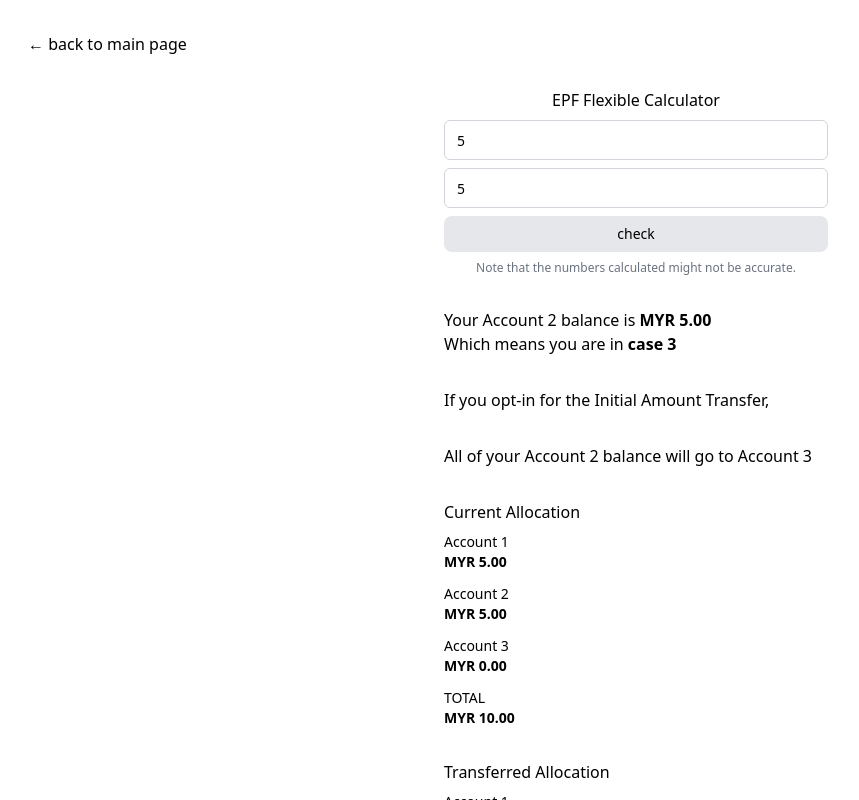
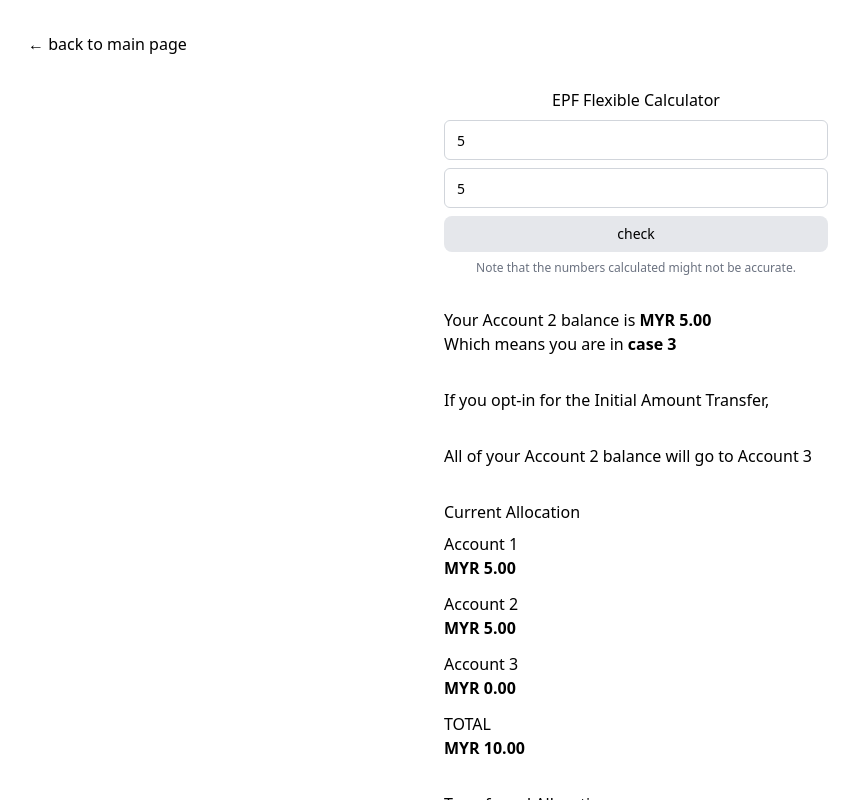
Before and after one commit to afrieirham/tools, a Next.js app: page /epf-flexible in a window 1280 px wide. Both pictures are taken after typing "5", "5" into the empty fields and a click on the button "check". Shown: the top 800 px of the page, without its empty margins (4-863 px from the left). Built offline with nearby package versions, Linux system fonts and the light colour scheme.

Commit message:
code refactor

```diff
--- a/src/pages/epf-flexible.tsx
+++ b/src/pages/epf-flexible.tsx
@@ -1,4 +1,9 @@
 import React, { useState } from "react";
+
+const ringgit = new Intl.NumberFormat("en-US", {
+  style: "currency",
+  currency: "MYR",
+});
 
 function EPFFlexible() {
   const [input1, setInput1] = useState("");
@@ -7,55 +12,14 @@
   const [amount1, setAmount1] = useState(0);
   const [amount2, setAmount2] = useState(0);
 
-  const hasAmount = amount1 > 0 && amount2 > 0;
-
-  const currentAccount1 = amount1;
-  const currentAccount2 = amount2;
-  const case1 = currentAccount2 >= 3000;
-  const case2 = currentAccount2 > 1000;
-  const case3 = currentAccount2 <= 1000;
-
-  const getEpfCase = () => {
-    if (case1) {
-      return 1;
-    } else if (case2) {
-      return 2;
-    } else return 3;
+  const getEPFCase = () => {
+    if (amount2 >= 3000) return 1;
+    else if (amount2 > 1000) return 2;
+    else return 3;
   };
 
-  const caseTitle = case1 ? 1 : case2 ? 2 : 3;
-
-  const getNextAccount2 = () => {
-    if (case1) {
-      return amount2 / 2;
-    } else if (case2) {
-      return currentAccount2 - 1000;
-    } else {
-      return 0;
-    }
-  };
-
-  const nextAccount1 = case1
-    ? currentAccount1 + (5 / 30) * amount2
-    : currentAccount1;
-  const nextAccount2 = getNextAccount2();
-
-  const getNextAccount3 = () => {
-    if (case1) {
-      return (amount2 * 10) / 30;
-    } else if (case2) {
-      return 1000;
-    } else {
-      return currentAccount2;
-    }
-  };
-
-  const nextAccount3 = getNextAccount3();
-
-  const ringgit = new Intl.NumberFormat("en-US", {
-    style: "currency",
-    currency: "MYR",
-  });
+  const epfCase = getEPFCase();
+  const hasAmount2 = amount2 > 0;
 
   return (
     <div className="flex flex-col items-center w-full p-8 space-y-8">
@@ -104,42 +68,157 @@
           Note that the numbers calculated might not be accurate.
         </p>
       </form>
-      {hasAmount && (
+
+      {hasAmount2 && (
         <div className="flex flex-col w-full max-w-sm mx-auto">
           <p>
-            Your Account 2 balance is <b>{ringgit.format(currentAccount2)}</b>
+            Your Account 2 balance is <b>{ringgit.format(amount2)}</b>
           </p>
           <p>
-            Which means you are in <b>case {caseTitle}</b>
+            Which means you are in <b>case {epfCase}</b>
           </p>
           <p className="mt-8">If you opt-in for the Initial Amount Transfer,</p>
         </div>
       )}
-      {hasAmount && getEpfCase() === 1 && (
+
+      {hasAmount2 && epfCase === 1 && (
+        <CaseOne account1={amount1} account2={amount2} />
+      )}
+      {hasAmount2 && epfCase === 2 && (
+        <CaseTwo account1={amount1} account2={amount2} />
+      )}
+      {hasAmount2 && epfCase === 3 && (
+        <CaseThree account1={amount1} account2={amount2} />
+      )}
+    </div>
+  );
+}
+
+function CaseOne({
+  account1,
+  account2,
+}: {
+  account1: number;
+  account2: number;
+}) {
+  const currentAccount1 = account1;
+  const currentAccount2 = account2;
+
+  const nextAccount2 = currentAccount2 / 2;
+  const nextAccount1 = currentAccount1 + (nextAccount2 * 1) / 3;
+  const nextAccount3 = (nextAccount2 * 2) / 3;
+
+  return (
+    <>
       <div className="flex flex-col w-full max-w-sm mx-auto">
         <p>Your Account 2 (30%) will be split as below:</p>
-          <p>5% will go to Account 1</p>
-          <p>15% will stay in Account 2</p>
-          <p>10% will go to Account 3</p>
+        <p>
+          <b>{ringgit.format(nextAccount1 - currentAccount1)}</b> (5%) will go
+          to Account 1
+        </p>
+        <p>
+          <b>{ringgit.format(nextAccount2)}</b> (15%) will stay in Account 2
+        </p>
+        <p>
+          <b>{ringgit.format(nextAccount3)}</b> (10%) will go to Account 3
+        </p>
       </div>
-      )}
-      {hasAmount && getEpfCase() === 2 && (
+      <Table
+        currentAccount1={currentAccount1}
+        currentAccount2={currentAccount2}
+        nextAccount1={nextAccount1}
+        nextAccount2={nextAccount2}
+        nextAccount3={nextAccount3}
+      />
+    </>
+  );
+}
+
+function CaseTwo({
+  account1,
+  account2,
+}: {
+  account1: number;
+  account2: number;
+}) {
+  const currentAccount1 = account1;
+  const currentAccount2 = account2;
+
+  const nextAccount1 = currentAccount1;
+  const nextAccount2 = currentAccount2 - 1000;
+  const nextAccount3 = 1000;
+
+  return (
+    <>
       <div className="flex flex-col w-full max-w-sm mx-auto">
-          <p>RM1,000 will be transfered to Account 3</p>
-          <p>The remaining will stay in Account 2</p>
+        <p>
+          <b>MYR 1,000</b> will be transfered to Account 3
+        </p>
+        <p>
+          The remaining <b>{ringgit.format(nextAccount2)}</b> will stay in
+          Account 2
+        </p>
         <p>No transfer will be made to Account 1</p>
       </div>
-      )}
-      {hasAmount && getEpfCase() === 3 && (
+      <Table
+        currentAccount1={currentAccount1}
+        currentAccount2={currentAccount2}
+        nextAccount1={nextAccount1}
+        nextAccount2={nextAccount2}
+        nextAccount3={nextAccount3}
+      />
+    </>
+  );
+}
+
+function CaseThree({
+  account1,
+  account2,
+}: {
+  account1: number;
+  account2: number;
+}) {
+  const currentAccount1 = account1;
+  const currentAccount2 = account2;
+
+  const nextAccount1 = currentAccount1;
+  const nextAccount2 = 0;
+  const nextAccount3 = currentAccount2;
+
+  return (
+    <>
       <div className="flex flex-col w-full max-w-sm mx-auto">
         <p>All of your Account 2 balance will go to Account 3</p>
       </div>
-      )}
+      <Table
+        currentAccount1={currentAccount1}
+        currentAccount2={currentAccount2}
+        nextAccount1={nextAccount1}
+        nextAccount2={nextAccount2}
+        nextAccount3={nextAccount3}
+      />
+    </>
+  );
+}
 
-      {hasAmount && (
+function Table({
+  currentAccount1,
+  currentAccount2,
+  nextAccount1,
+  nextAccount2,
+  nextAccount3,
+}: {
+  currentAccount1: number;
+  currentAccount2: number;
+  nextAccount1: number;
+  nextAccount2: number;
+  nextAccount3: number;
+}) {
+  return (
+    <>
       <div className="flex flex-col w-full max-w-sm mx-auto space-y-2">
         <p>Current Allocation</p>
-          <div className="text-sm space-y-3">
+        <div className="space-y-3">
           <div>
             <p>Account 1</p>
             <p className="font-bold">{ringgit.format(currentAccount1)}</p>
@@ -160,11 +239,9 @@
           </div>
         </div>
       </div>
-      )}
-      {hasAmount && (
       <div className="flex flex-col w-full max-w-sm mx-auto space-y-2">
         <p>Transferred Allocation</p>
-          <div className="text-sm space-y-3">
+        <div className="space-y-3">
           <div>
             <p>Account 1</p>
             <p className="font-bold">{ringgit.format(nextAccount1)}</p>
@@ -185,8 +262,7 @@
           </div>
         </div>
       </div>
-      )}
-    </div>
+    </>
   );
 }
 
```
Lines whose indentation alone changed are shown as unchanged.
